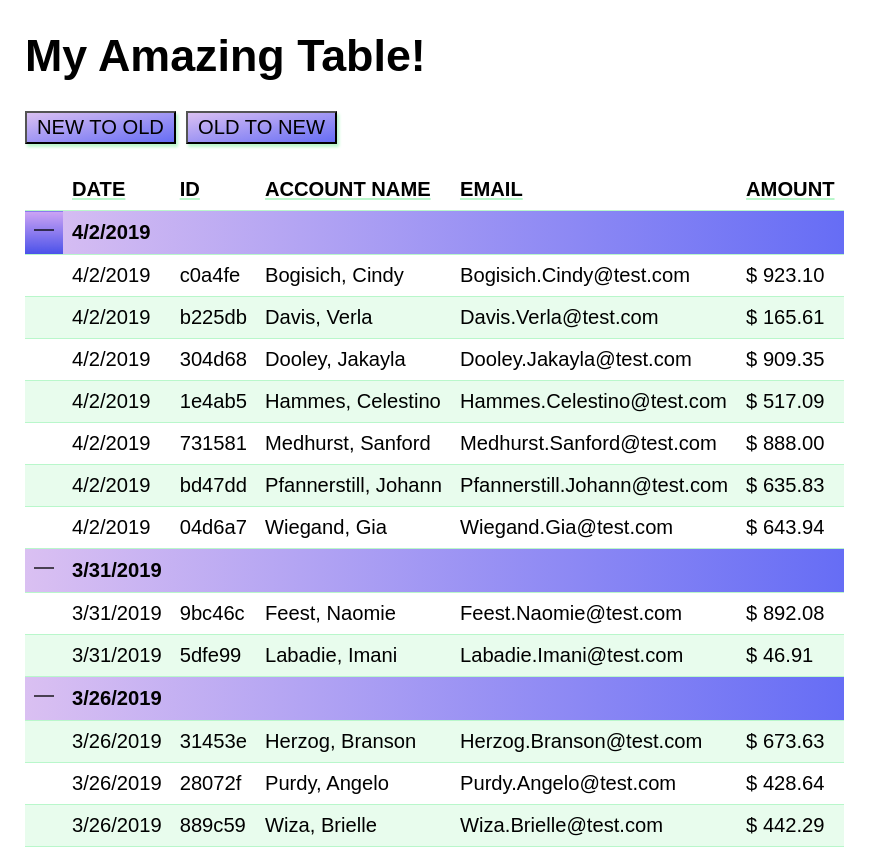
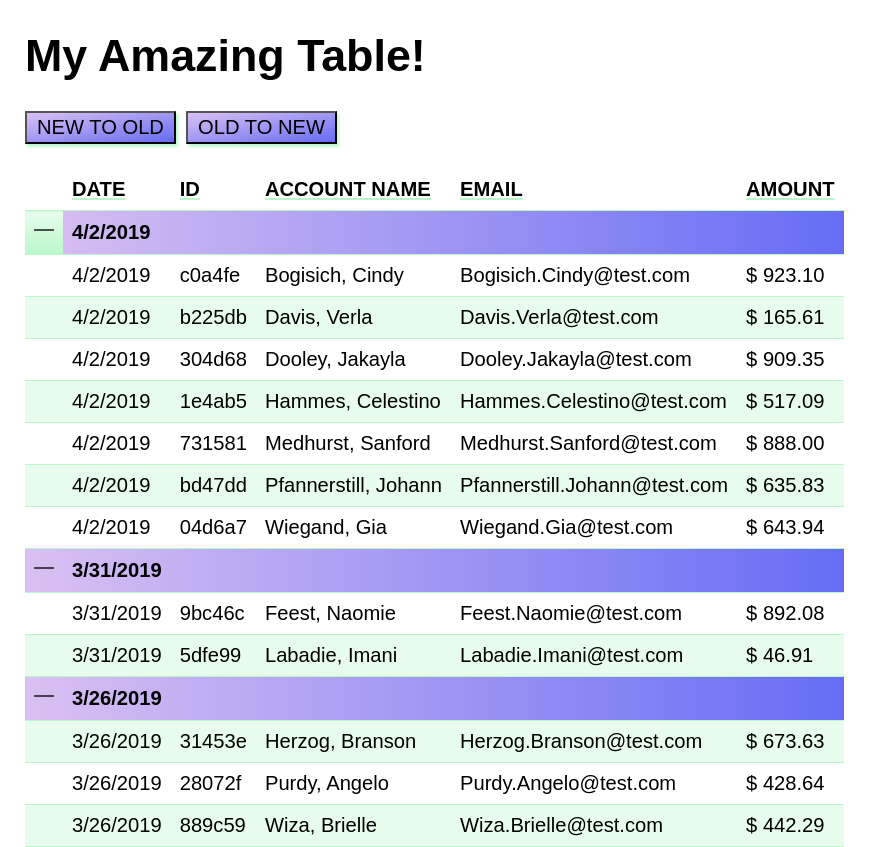
Before and after one commit to RoundEm/fancy_table, a React (Create React App) app: page / in a window 1280 px wide. In both pictures the pointer is over the element 44 px from the left and 232 px from the top of the page. Shown: the whole page, without its empty margins (0-882 px from the left). Built offline with nearby package versions, Linux system fonts and the light colour scheme; a web font is replaced by a local one.

Commit message:
Update icon background color

```diff
--- a/package.json
+++ b/package.json
@@ -15,7 +15,7 @@
   },
   "scripts": {
     "predeploy": "npm run build",
-    "deploy": "gh-pages -b master -d build",
+    "deploy": "gh-pages -d build",
     "start": "react-scripts start",
     "build": "react-scripts build",
     "test": "react-scripts test",
--- a/src/App.css
+++ b/src/App.css
@@ -27,9 +27,9 @@ tr th {
   border-style: none;
   background-color: #ecefff;
 } */
-.date-header-bgColor {
+/* .date-header-bgColor {
   background-color: #dadae3;
-}
+} */
 .date-header-bgColor {
   background-image: linear-gradient(to right, rgb(218, 192, 242), rgb(102, 109, 245));
 
@@ -39,7 +39,8 @@ tr th {
 }
 .collapse-icon:hover {
   cursor: pointer;
-  background-image: linear-gradient(rgb(205, 164, 244), rgb(73, 81, 233))
+  /* background-image: linear-gradient(rgb(218, 192, 242), rgb(102, 109, 245)); */
+  background-image: linear-gradient(rgb(232, 252, 237), rgb(185, 247, 203));
   /* background-color:  rgb(185, 247, 203);
   background-color:  rgb(246, 216, 182); */
 }
@@ -56,7 +57,7 @@ button {
 }
 
 button:hover {
-  background-image: linear-gradient(to top right, rgb(205, 164, 244), rgb(73, 81, 233));
+  background-image: linear-gradient(to top right, rgb(218, 192, 242), rgb(102, 109, 245));
   cursor: pointer;
   /* padding: 0 12px; */
 }
```
Also changed, not shown: 1 other file (tests, documents, lock files or other folders).
